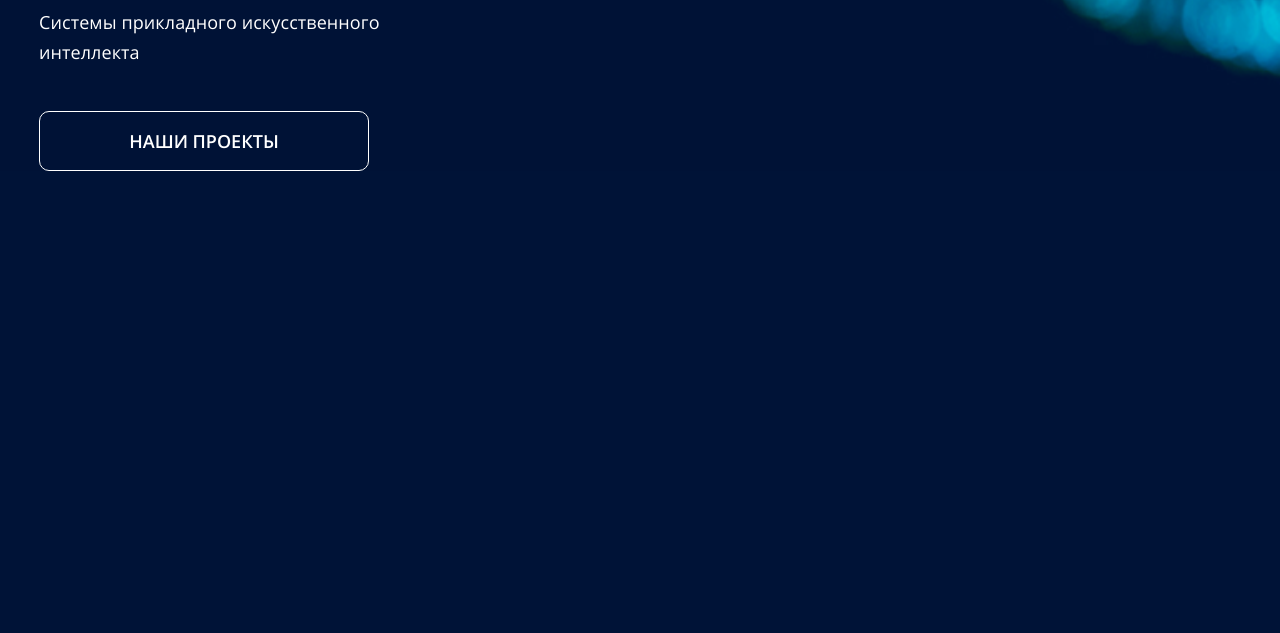
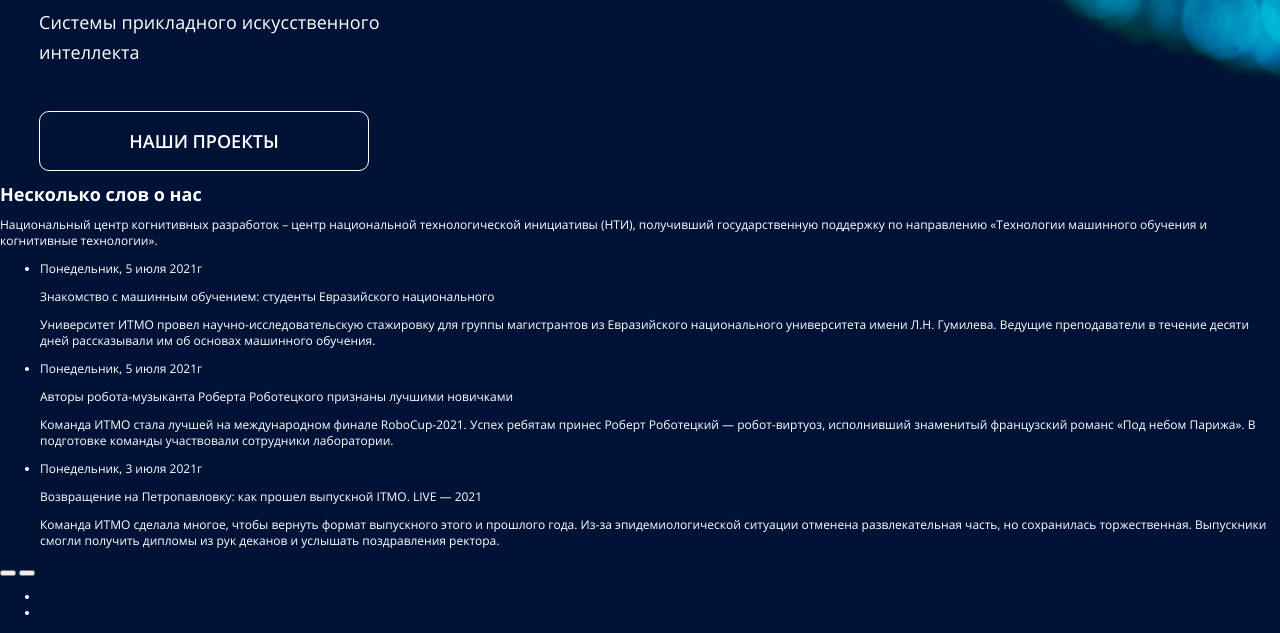
Before and after one commit to Dekugra/ITMO, a plain HTML site: page index.html in a window 1280 px wide. Shown: the part 357-990 px from the top of the page. Before the commit the page ends 800 px from the top, so only its background shows below. Drawn offline with Linux system fonts and the light colour scheme.

Commit message:
feat: add layout for about us block

```diff
--- a/blocks/main/main.css
+++ b/blocks/main/main.css
@@ -1,4 +1,5 @@
 .main {
+    min-width: 320px;
     font-style: normal;
     font-weight: 400;
     font-size: 12px;
--- a/index.html
+++ b/index.html
@@ -12,12 +12,48 @@
   <section class="lead">
     <div class="lead__wrapper">
       <h1 class="lead__title"><span class="lead__span-accent">Когнитивные технологии,</span>
-      машинное обучение</h1>
+        машинное обучение</h1>
       <p class="lead__subtitle">Системы прикладного искусственного интеллекта</p>
       <a href="#" class="lead__link">Наши проекты</a>
     </div>
   </section>
-  <section class="about-us"></section>
+  <section class="about">
+    <h2 class="about__title">Несколько слов о нас</h2>
+    <p class="about__subtitle">Национальный центр когнитивных разработок – центр национальной технологической инициативы
+      (НТИ), получивший государственную поддержку по направлению «Технологии машинного обучения и когнитивные
+      технологии».</p>
+    <div class="about__slider slider">
+      <ul class="about__list">
+        <li class="about__card">
+          <p class="about__card-date">Понедельник, 5 июля 2021г</p>
+          <p class="about__card-title">Знакомство с машинным обучением: студенты Евразийского национального</p>
+          <p class="about__card-text">Университет ИТМО провел научно-исследовательскую стажировку для группы
+            магистрантов из Евразийского национального университета имени Л.Н. Гумилева. Ведущие преподаватели в течение
+            десяти дней рассказывали им об основах машинного обучения. </p>
+        </li>
+        <li class="about__card">
+          <p class="about__card-date">Понедельник, 5 июля 2021г</p>
+          <p class="about__card-title">Авторы робота-музыканта Роберта Роботецкого признаны лучшими новичками</p>
+          <p class="about__card-text">Команда ИТМО стала лучшей на международном финале RoboCup-2021. Успех ребятам
+            принес Роберт Роботецкий — робот-виртуоз, исполнивший знаменитый французский романс «Под небом Парижа». В
+            подготовке команды участвовали сотрудники лаборатории.</p>
+        </li>
+        <li class="about__card">
+          <p class="about__card-date">Понедельник, 3 июля 2021г</p>
+          <p class="about__card-title">Возвращение на Петропавловку: как прошел выпускной ITMO. LIVE — 2021</p>
+          <p class="about__card-text">Команда ИТМО сделала многое, чтобы вернуть формат выпускного этого и прошлого
+            года. Из-за эпидемиологической ситуации отменена развлекательная часть, но сохранилась торжественная.
+            Выпускники смогли получить дипломы из рук деканов и услышать поздравления ректора.</p>
+        </li>
+      </ul>
+      <button class="about__button-arrow about__button-arrow_left"></button>
+      <button class="about__button-arrow about__button-arrow_right"></button>
+      <ul class="slider__pagination-list">
+        <li class="slider__pagination-item slider__pagination-item_active"></li>
+        <li class="slider__pagination-item"></li>
+      </ul>
+    </div>
+  </section>
   <section class="industrial-ai"></section>
   <section class="our-projects"></section>
   <section class="education"></section>
```
